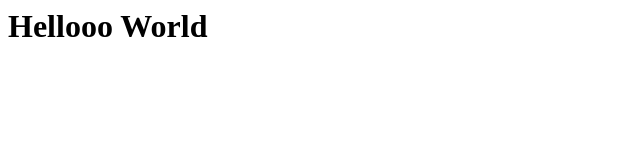
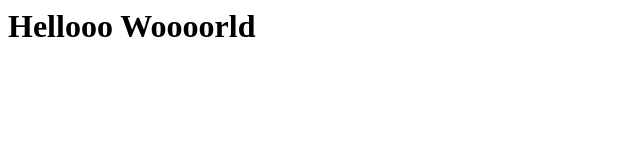
Before and after one commit to mirkena/Lab00-MyFirstLabPage, a plain HTML site: page index.html in a window 1280 px wide. Shown: the whole page, without its empty margins (0-640 px from the left). Drawn offline with Linux system fonts and the light colour scheme.

Commit message:
Update index.html

```diff
--- a/index.html
+++ b/index.html
@@ -1 +1 @@
- <h1>Hellooo World</h1>
+ <h1>Hellooo Woooorld</h1>
```
